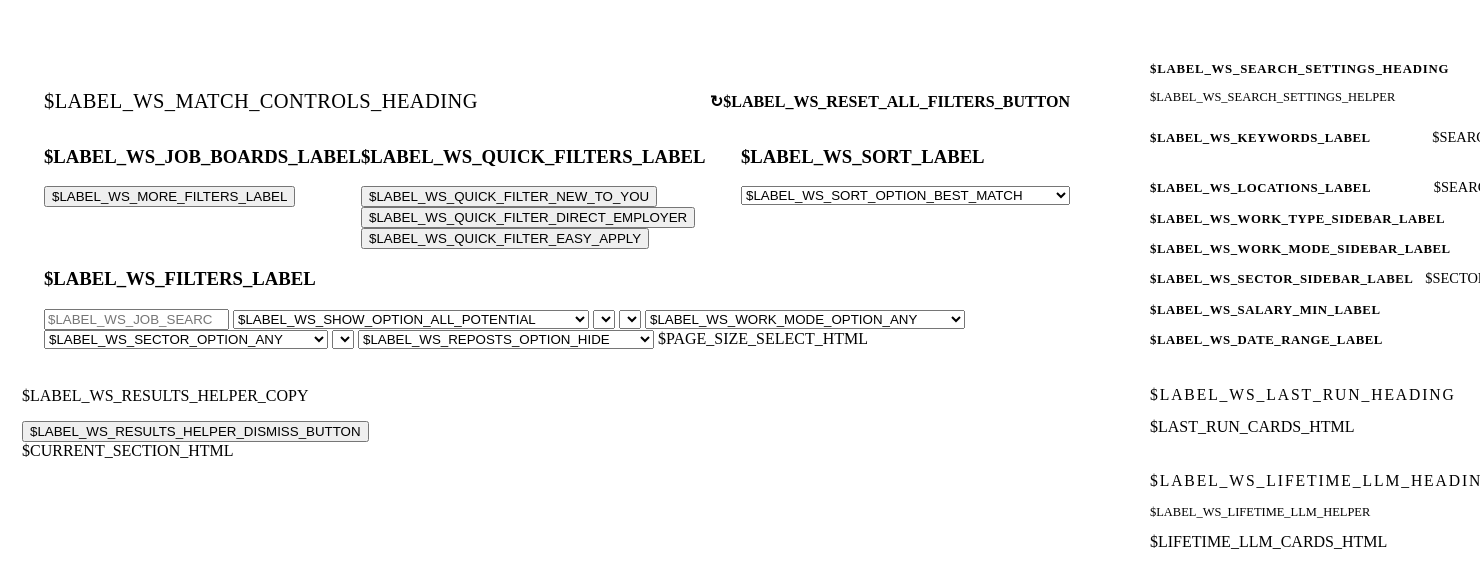
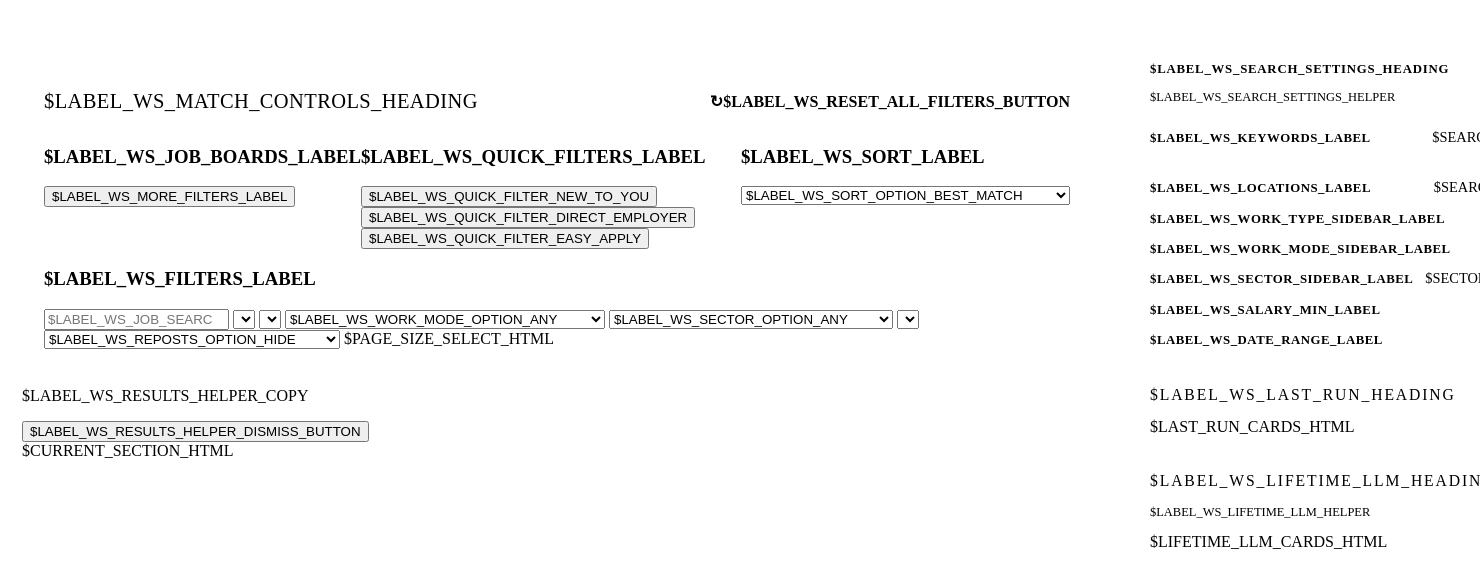
Before and after one commit to robvoto/job-hunter-agent, a Python web app: template templates/results.html in a window 1480 px wide; the page is wider, and only the part inside the window is pictured. Shown: the top 587 px of that part. Run offline with Jinja, Linux system fonts and the light colour scheme; the template is opened without the code that fills it, so the values that code supplies are empty.

Commit message:
refactor(workspace): remove debug scope dropdown from Match Controls
The lower Filters area carried an "All potential jobs / Matches last run"
scope dropdown (#scope_filter) that behaved as a debug affordance and was
not meant to be user-facing. Its default already showed everything, so
removing it changes no discovery/scoring semantics.

- Drop the #scope_filter <select> and its $SCOPE_SAVED_OPTION_HTML wiring.
- Remove scope/scopeMode state from results-page.js (persistence keys,
  reset default, dead cardMatchesPotentialFilters branches, change
  listener, applyWorkspaceControls filter key).
- Remove the show_label / show_option_* managed labels and bump
  ui_labels.json version 136 -> 137.
- Normalise "Jobs per page" to the shared workspace-control-field shape so
  it sits inline in the Filters grid instead of alone underneath; drop the
  now-unused .panel-select-* CSS.
- Page-size persistence (per user scope, across reloads and runs) is
  unchanged.

Top control-band row layout is untouched. Validated filter grid at
1280-2560px desktop widths: Jobs per page always shares its row.

Co-Authored-By: Claude Sonnet 5 <noreply@anthropic.com>

```diff
--- a/job_hunter_agent/workspace_service.py
+++ b/job_hunter_agent/workspace_service.py
@@ -784,9 +784,6 @@ def render_html(
             "</details>"
         )
 
-    scope_saved_option_html = (
-        f'<option value="saved">{safe_html(ARCHIVE_LABEL)}</option>' if active_debug_mode else ""
-    )
     current_tabs_html = render_workspace_tabs_html(
         shortlist_count,
         len(applied_records),
@@ -855,7 +852,6 @@ def render_html(
             "SECTOR_PREFERENCE_LABEL": safe_html(sector_label),
             "SALARY_MIN_LABEL": safe_html(salary_min_label),
             "DATE_RANGE_LABEL": safe_html(date_range_label),
-            "SCOPE_SAVED_OPTION_HTML": scope_saved_option_html,
             "LAST_RUN_CARDS_HTML": last_run_cards_html,
             "LIFETIME_LLM_CARDS_HTML": lifetime_cards_html,
             "TARGET_SUMMARIES": safe_html(" | ".join(target_summaries) or "None"),
--- a/templates/results.html
+++ b/templates/results.html
@@ -45,13 +45,6 @@
               <div class="workspace-control-grid workspace-control-grid--filters">
                 <label class="workspace-control-field">
                   <input id="job_search_input" class="jh-input" type="search" autocomplete="off" aria-label="$LABEL_WS_JOB_SEARCH_LABEL" placeholder="$LABEL_WS_JOB_SEARCH_PLACEHOLDER">
-                </label>
-                <label class="workspace-control-field" data-potential-only>
-                  <select id="scope_filter" class="jh-select" aria-label="$LABEL_WS_SHOW_LABEL">
-                    <option value="all" selected>$LABEL_WS_SHOW_OPTION_ALL_POTENTIAL</option>
-                    <option value="current">$LABEL_WS_SHOW_OPTION_MATCHES_LAST_RUN</option>
-                    $SCOPE_SAVED_OPTION_HTML
-                  </select>
                 </label>
                 <label class="workspace-control-field">
                   <select id="posted_filter" class="jh-select" aria-label="$LABEL_WS_POSTED_LABEL">
--- a/templates/static/results/results-page.js
+++ b/templates/static/results/results-page.js
@@ -57,7 +57,6 @@
     const sortSelect = document.getElementById('sort_select');
     const pageSizeSelect = document.getElementById('page_size_select');
     const jobSearchInput = document.getElementById('job_search_input');
-    const scopeFilter = document.getElementById('scope_filter');
     const postedFilter = document.getElementById('posted_filter');
     const workTypeFilter = document.getElementById('work_type_filter');
     const workModeFilter = document.getElementById('work_mode_filter');
@@ -178,7 +177,6 @@
     function saveWorkspaceFilters() {
       const filters = {
         sort: sortSelect?.value,
-        scope: scopeFilter?.value,
         posted: postedFilter?.value,
         workType: workTypeFilter?.value,
         workMode: workModeFilter?.value,
@@ -210,7 +208,6 @@
         const filters = JSON.parse(saved);
 
         setSelectValueIfAvailable(sortSelect, filters.sort);
-        setSelectValueIfAvailable(scopeFilter, filters.scope);
         setSelectValueIfAvailable(postedFilter, filters.posted);
         setSelectValueIfAvailable(workTypeFilter, filters.workType);
         setSelectValueIfAvailable(workModeFilter, filters.workMode);
@@ -272,7 +269,6 @@
     function resetWorkspaceFiltersToDefaults() {
       if (sortSelect) sortSelect.value = 'fit';
       if (jobSearchInput) jobSearchInput.value = '';
-      if (scopeFilter) scopeFilter.value = 'all';
       if (postedFilter) postedFilter.value = 'all';
       if (workTypeFilter) workTypeFilter.value = 'all';
       if (workModeFilter) workModeFilter.value = 'all';
@@ -365,7 +361,6 @@
       if (!['current', 'saved'].includes(cardScope)) return false;
       if (card.dataset.reviewDismissed === '1') return false;
 
-      const viewed = card.dataset.viewed === '1';
       const cardWorkType = (card.dataset.workType || '').toLowerCase();
       const cardWorkMode = (card.dataset.workMode || '').toLowerCase();
       const cardSector = (card.dataset.roleSector || 'unknown').toLowerCase();
@@ -376,10 +371,6 @@
       const cardApplyMethod = (card.dataset.applyMethod || 'unknown').toLowerCase();
       const cardReposted = card.dataset.reposted === '1';
 
-      if (filters.scopeMode === 'current' && cardScope !== 'current') return false;
-      if (filters.scopeMode === 'saved' && cardScope !== 'saved') return false;
-      if (filters.scopeMode === 'unseen' && viewed) return false;
-      if (filters.scopeMode === 'viewed' && !viewed) return false;
       if (filters.postedLimit !== 'all' && postedAge > Number(filters.postedLimit)) return false;
       if (filters.workTypeValues && !filters.workTypeValues.includes(cardWorkType)) return false;
       if (filters.workMode !== 'all' && cardWorkMode !== filters.workMode) return false;
@@ -619,7 +610,6 @@
       const workType = workTypeFilter?.value || 'all';
       const filters = {
         searchText: jobSearchInput?.value || '',
-        scopeMode: scopeFilter?.value || 'all',
         postedLimit: postedFilter?.value || 'all',
         workTypeValues: workType !== 'all' ? workType.split('|') : null,
         workMode: workModeFilter?.value || 'all',
@@ -1154,7 +1144,7 @@
       }
     });
 
-    for (const control of [sortSelect, scopeFilter, postedFilter, workTypeFilter, workModeFilter, sectorFilter, scoreFilter, repostFilter]) {
+    for (const control of [sortSelect, postedFilter, workTypeFilter, workModeFilter, sectorFilter, scoreFilter, repostFilter]) {
       control?.addEventListener('change', () => {
         resetPagination();
         saveWorkspaceFilters();
--- a/templates/static/workspace/workspace-page.css
+++ b/templates/static/workspace/workspace-page.css
@@ -636,26 +636,9 @@ body {
   flex: 0 0 auto;
 }
 
-.results-header .panel-select-label {
-  display: none;
-}
-
 .results-header__left .scope-tabs {
   grid-column: 1 / -1;
   min-width: 0;
-}
-
-.panel-select-control {
-  display: grid;
-  gap: 6px;
-}
-
-.panel-select-label {
-  color: var(--text-muted);
-  font-size: 0.78rem;
-  font-weight: 700;
-  letter-spacing: 0.04em;
-  text-transform: uppercase;
 }
 
 .results-header .section-tools {
```
Also changed, not shown: job_hunter_agent/workspace_renderer.py (+5 -5 lines), tests/e2e/test_workspace_flow.py (+1 -1 lines), tests/test_knowledge_store.py (+0 -3 lines), tests/test_results_runtime_config.py (+1 -5 lines), data/knowledge/ui_labels.json.
